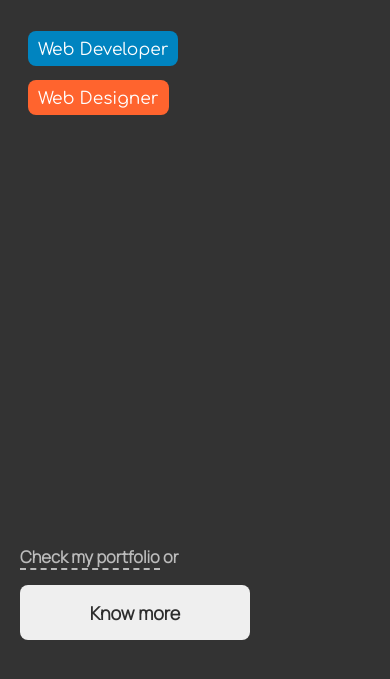
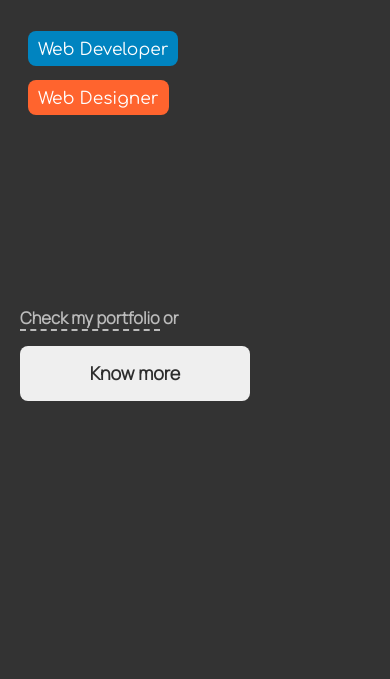
Before and after one commit to rTiRe/rtire.github.io, a plain HTML site: page index.html in a window 390 px wide. Shown: the part 111-790 px from the top of the page. Drawn offline with Linux system fonts and the light colour scheme.

Commit message:
Update firstVision.css

```diff
--- a/css/firstVision.css
+++ b/css/firstVision.css
@@ -165,7 +165,7 @@
 }*/
 @media screen and (max-width:500px) {
     #firstVision {
-        max-height: none;
+        max-height: calc(100vw/3*4);
     }
 }
 @media screen and (max-width:650px) {
```
